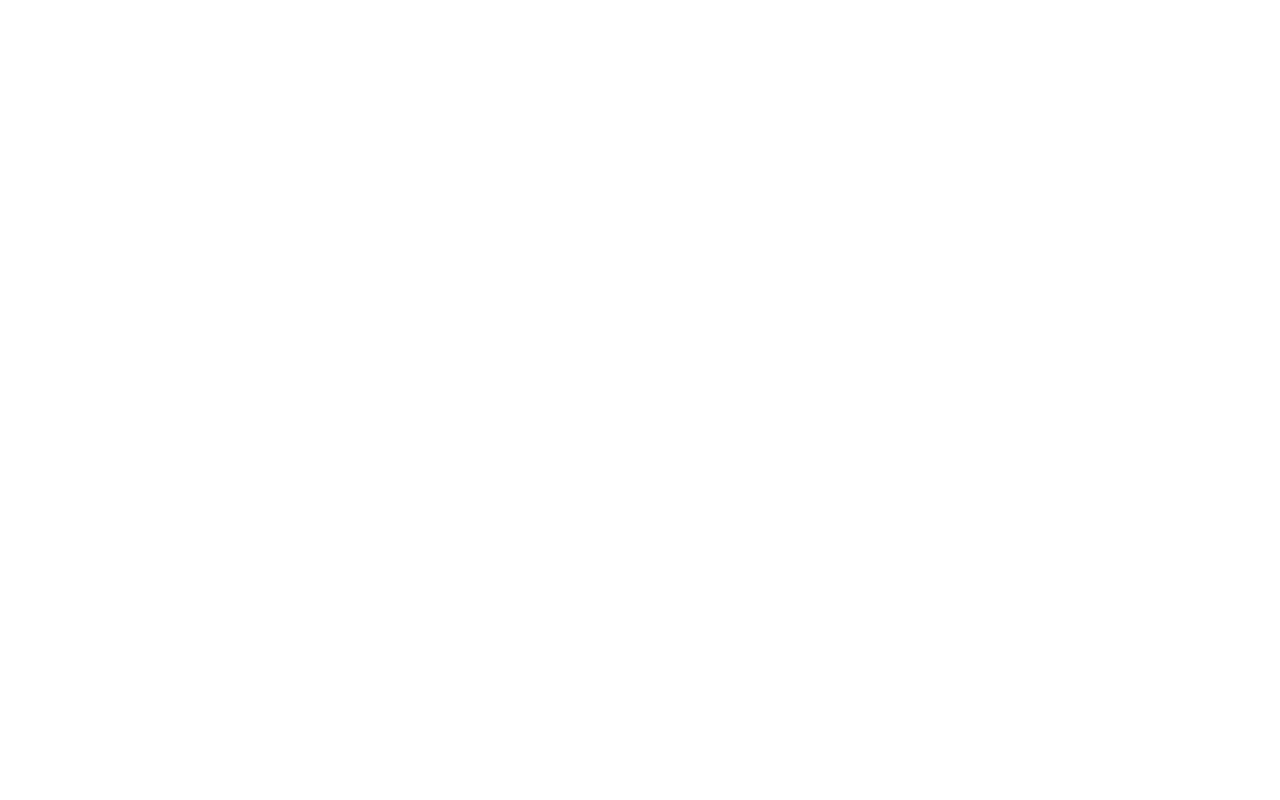
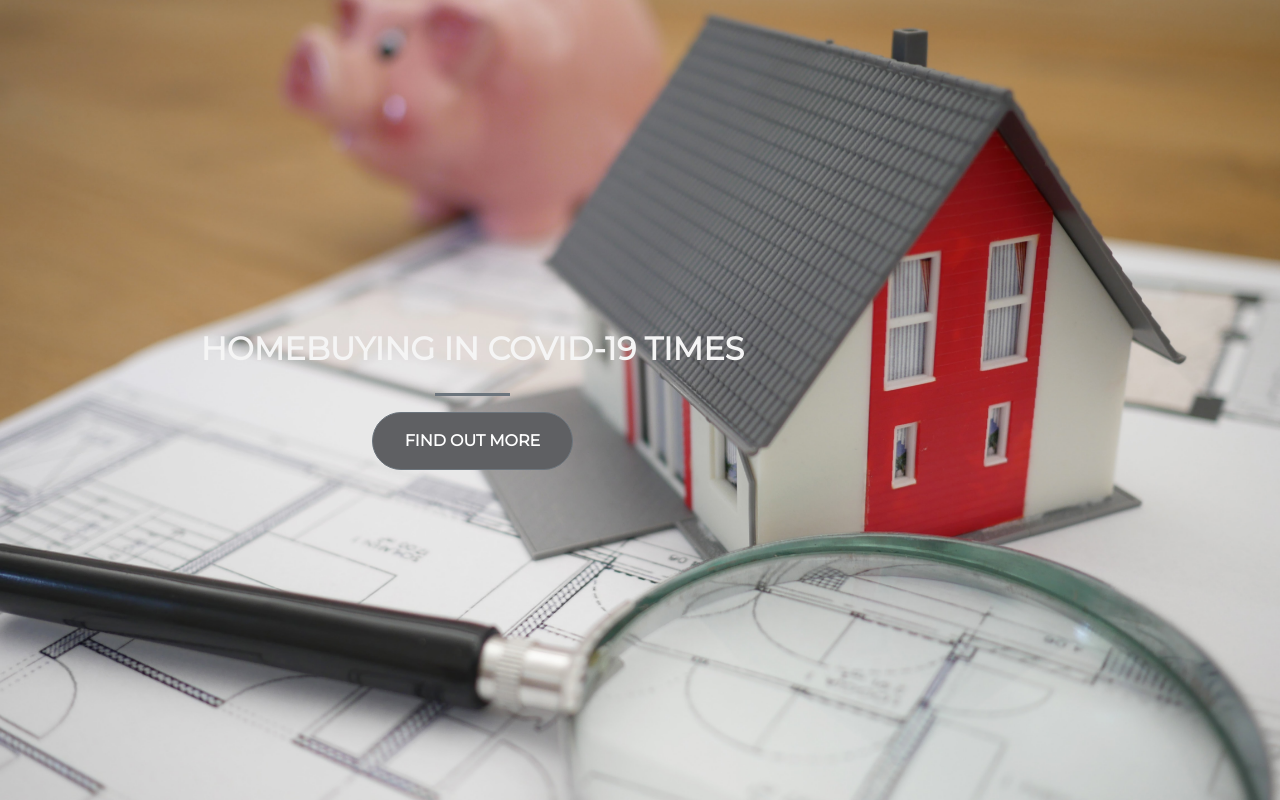
Before and after one commit to jlee8020/home-buying-landing, a plain HTML site: page index.html in a window 1280 px wide. Drawn offline with nearby package versions, Linux system fonts and the light colour scheme.

Commit message:
setup and styling

```diff
--- a/index.html
+++ b/index.html
@@ -1,18 +1,24 @@
 <!DOCTYPE html>
 <html>
   <head>
-    <title>Startup</title>
-
-    <!-- Google Fonts -->
+    <meta charset="utf-8">
+    <meta name="viewport" content="width=device-width, initial-scale=1, shrink-to-fit=no">
     <link href="https://fonts.googleapis.com/css?family=Montserrat" rel="stylesheet">
-
-    <!-- Bootstrap CSS from a CDN. This way you don't have to include the bootstrap file yourself -->
     <link rel="stylesheet" href="https://stackpath.bootstrapcdn.com/bootstrap/4.3.1/css/bootstrap.min.css" integrity="sha384-ggOyR0iXCbMQv3Xipma34MD+dH/1fQ784/j6cY/iJTQUOhcWr7x9JvoRxT2MZw1T" crossorigin="anonymous">
-
-    <!-- Your own stylesheet -->
     <link rel="stylesheet" type="text/css" href="style.css">
+    <title>Home Buyer</title>
   </head>
   <body>
-
+    <div class="container d-flex align-items-center h-100">
+      <div class="row">
+      <header class="text-center col-12">
+        <h2 class="text-uppercase"><strong>Homebuying in COVID-19 Times</strong></h2>
+      </header>
+      <section class="text-center col-12">
+        <hr>
+        <button class="btn btn-secondary btn-style">Find Out More</button>
+      </section>
+    </div>
+   </div>
   </body>
 </html>
--- a/style.css
+++ b/style.css
@@ -3,4 +3,38 @@ html {
   width: 100%;
   height: 100%;
   font-family: 'Montserrat', sans-serif;
+  background: url(bglanding.jpg) no-repeat center center fixed;
+  -webkit-background-size: cover;
+  -moz-background-size: cover;
+  -o-background-size: cover;
+  background-size: cover;
+
 }
+
+h2{
+  font-size: 2rem;
+  color: whitesmoke;
+}
+hr{
+  border-color: rgb(108,117,125,1);
+  border-width: 3px ;
+  max-width: 75px
+}
+
+.btn{
+  font-weight: 700;
+  border-radius: 300px;
+  text-transform: uppercase;
+
+}
+
+.btn-secondary:hover{
+  background-color: rgb(141, 143, 148, 1);
+  border-color:  rgb(141, 143, 148, 1) ;
+  border-width: 4px;
+
+}
+.btn-style{
+  padding: 1rem 2rem;
+  background: rgb(95,96,99);
+}
```
